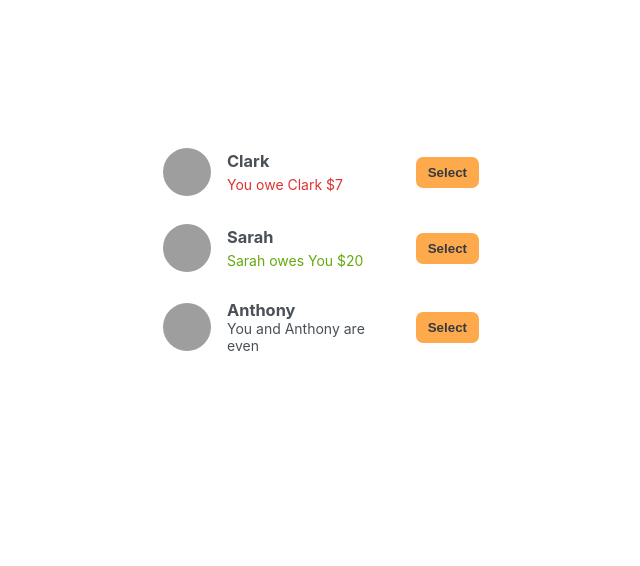
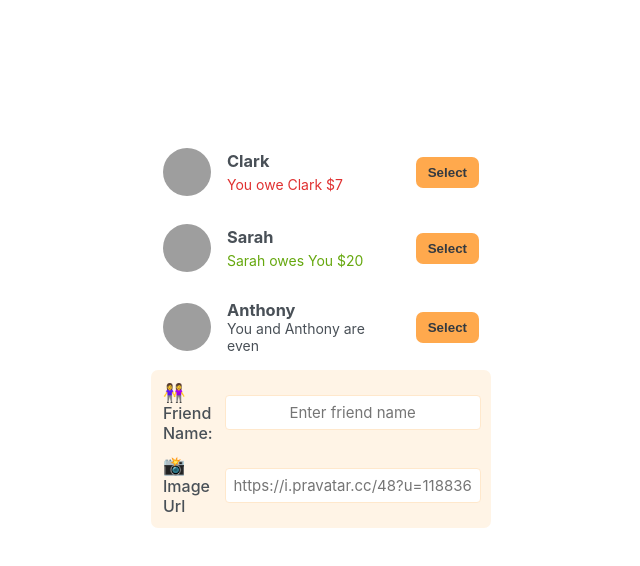
Before and after one commit to AbdullahiAbdulganiyu/eat-n-split, a React (Create React App) app: page / in a window 1280 px wide. Shown: the top 566 px of the page, without its empty margins (79-719 px from the left). Built offline with nearby package versions, Linux system fonts and the light colour scheme; grey boxes are pictures that could not be loaded.

Commit message:
creating a component for adding newfriends

```diff
--- a/src/App.js
+++ b/src/App.js
@@ -36,6 +36,7 @@ function FreindList() {
       {friends.map((friend) => (
         <Friend friend={friend} key={friend.id} />
       ))}
+      <FormAddFriend />
     </ul>
   );
 }
@@ -60,3 +61,14 @@ function Friend({ friend }) {
     </li>
   );
 }
+
+function FormAddFriend() {
+  return (
+    <form className="form-add-friend">
+      <label>👭Friend Name:</label>
+      <input type="text" placeholder="Enter friend name" />
+      <label>📸Image Url</label>{" "}
+      <input type="text" placeholder="https://i.pravatar.cc/48?u=118836" />
+    </form>
+  );
+}
```
